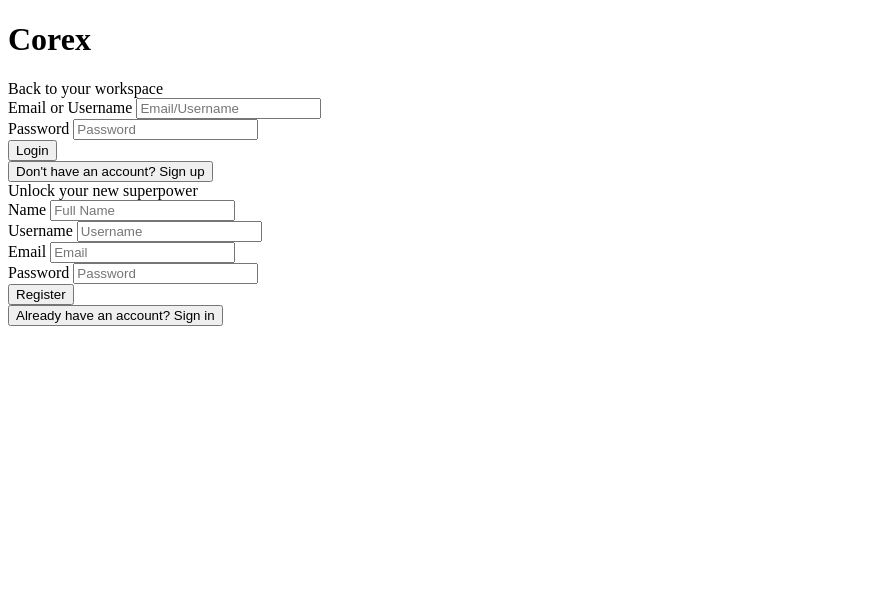
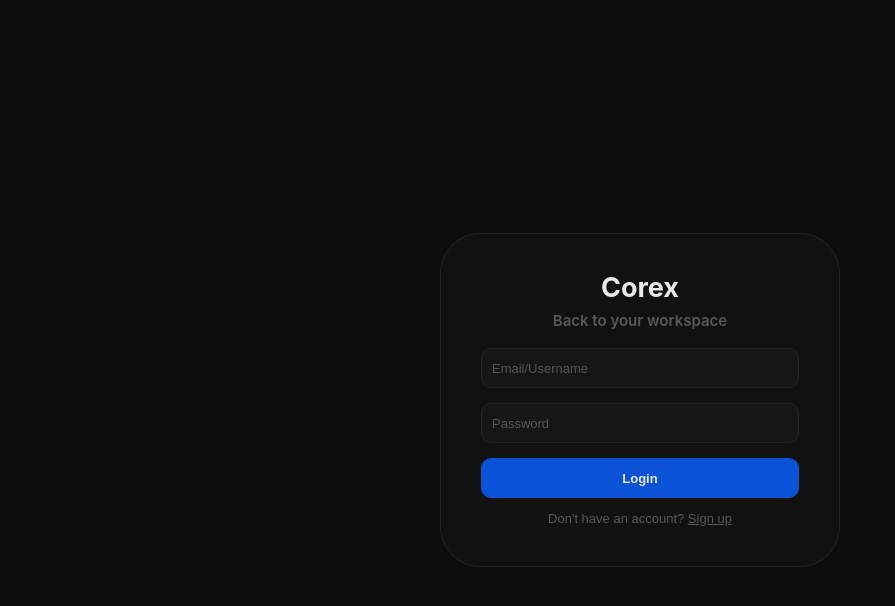
Before and after one commit to fxrebxrn/Corex, a plain HTML site: page frontend/auth.html in a window 1280 px wide. Shown: the whole page, without its empty margins (0-895 px from the left). Drawn offline with Linux system fonts and the light colour scheme.

Commit message:
feat: add authentication UI and styles for improved user experience

```diff
--- a/frontend/auth.html
+++ b/frontend/auth.html
@@ -3,7 +3,8 @@
 <head>
     <meta charset="UTF-8">
     <meta name="viewport" content="width=device-width, initial-scale=1.0">
-    <title>Authorization</title>
+    <title>Corex</title>
+    <link rel="stylesheet" href="css/auth_style.css">
 </head>
 <body>
     <div class="auth-container" id="auth-container">
--- /dev/null
+++ b/frontend/css/auth_style.css
@@ -0,0 +1,209 @@
+* {
+    box-sizing: border-box;
+}
+
+html,
+body,
+* {
+    -webkit-tap-highlight-color: transparent;
+}
+
+button,
+input,
+textarea {
+    -webkit-tap-highlight-color: transparent;
+    -webkit-touch-callout: none;
+}
+
+button {
+    user-select: none;
+}
+
+::-webkit-scrollbar {
+    width: 5px;
+}
+
+::-webkit-scrollbar-track {
+    background: transparent;
+}
+
+::-webkit-scrollbar-thumb {
+    background: #27272a;
+}
+
+::-webkit-scrollbar-thumb:hover {
+    background: #3f3f46;
+}
+
+*,
+*::before,
+*::after {
+    box-sizing: border-box;
+    margin: 0;
+    padding: 0;
+}
+
+:root {
+    --bg-base:        #0d0d0d;
+    --bg-sidebar:     #111111;
+    --bg-panel:       #161616;
+    --bg-hover:       #1e1e1e;
+    --bg-active:      #222222;
+    --bg-card-active: #1c1c1c;
+
+    --border:         #242424;
+    --border-light:   #2a2a2a;
+
+    --text-primary:   #e8e8e8;
+    --text-secondary: #585858;
+    --text-muted:     #555555;
+    --text-label:     #444444;
+
+    --accent: rgb(10, 82, 214);
+    --accent-dim: rgb(10, 53, 126);
+
+    --radius-sm:  4px;
+    --radius-md:  6px;
+    --radius-lg:  8px;
+
+    --font: -apple-system, BlinkMacSystemFont, "Segoe UI", Roboto, sans-serif;
+}
+
+html,
+body {
+    height: 100vh;
+    background: var(--bg-base);
+    color: var(--text-primary);
+    font-family: var(--font);
+    font-size: 13px;
+    line-height: 1.5;
+    -webkit-font-smoothing: antialiased;
+}
+
+.hidden {
+    display: none !important;
+}
+
+.auth-container {
+    display: flex;
+    flex-direction: column;
+    justify-content: center;
+    align-items: center;
+    min-height: 100vh;
+    width: 100%;
+    overflow: hidden;
+    background: var(--bg-base);
+    padding: 20px;
+    box-sizing: border-box;
+}
+
+.auth-window {
+    padding: 40px;
+    background: var(--bg-sidebar);
+    border: 1px solid var(--border);
+    border-radius: 40px;
+    width: 100%;
+    max-width: 400px;
+    box-sizing: border-box;
+    overflow: hidden;
+}
+
+.auth-logo {
+    margin-top: 0;
+    margin-bottom: 12px;
+    line-height: 1;
+    font-size: 27px;
+    font-weight: 700;
+    color: var(--text-primary);
+    text-align: center;
+}
+
+.auth-login-desc {
+    margin-top: 0;
+    margin-bottom: 20px;
+    line-height: 1;
+    font-size: 15px;
+    font-weight: 600;
+    color: var(--text-secondary);
+    text-align: center;
+}
+
+.input-group {
+    position: relative;
+    margin-bottom: 15px;
+}
+
+.auth-input {
+    outline: none;
+    width: 100%;
+    height: 40px;
+    padding: 0 10px;
+    background: var(--bg-panel);
+    border: 1px solid var(--border);
+    border-radius: 10px;
+    color: var(--text-primary);
+    font-size: 13px;
+    transition: border-color 0.15s;
+}
+
+.auth-input::placeholder {
+    color: var(--text-muted);
+}
+
+.auth-input:focus {
+    border-color: var(--text-muted);
+}
+
+.auth-button {
+    outline: none;
+    width: 100%;
+    height: 40px;
+    padding: 0 10px;
+    background: var(--accent);
+    border: 1px solid var(--accent);
+    border-radius: 10px;
+    color: var(--text-primary);
+    font-size: 13px;
+    font-weight: 600;
+    cursor: pointer;
+    transition: background 0.15s, border-color 0.15s;
+}
+
+.auth-button:hover {
+    background: var(--accent-dim);
+    border-color: var(--accent-dim);
+}
+
+.auth-button:active {
+    background: var(--accent);
+    border-color: var(--accent);
+}
+
+.auth-toggle-btn {
+    display: block;
+    margin: auto;
+    margin-top: 13px;
+    outline: none;
+    width: auto;
+    height: auto;
+    padding: 0;
+    background: transparent;
+    border: none;
+    color: var(--text-secondary);
+    font-size: 13px;
+    font-weight: 500;
+    cursor: pointer;
+    transition: color 0.15s ease;
+}
+
+.auth-toggle-btn span {
+    text-decoration: underline;
+}
+
+.auth-toggle-btn:hover {
+    color: #949494;
+}
+
+.auth-toggle-btn:active {
+    color: var(--text-primary);
+}
```
Also changed, not shown: frontend/notes.html (added, +11 -0 lines).
